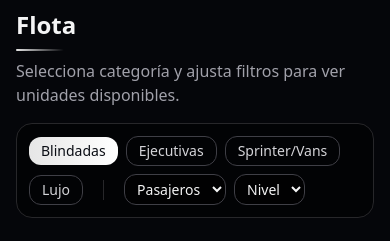
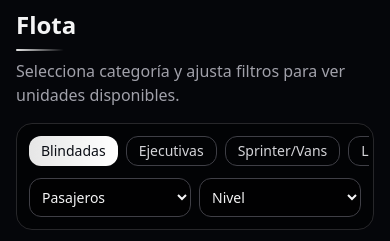
Before and after one commit to mfuentesf/ELITEWEB, a Next.js app: page / in a window 390 px wide. Shown: the part 2260-2501 px from the top of the page. Built offline with nearby package versions, Linux system fonts and the light colour scheme; grey boxes are pictures that could not be loaded.

Commit message:
Update page.tsx

```diff
--- a/src/app/page.tsx
+++ b/src/app/page.tsx
@@ -1,7 +1,7 @@
 "use client";
 
 import React, { useEffect, useMemo, useRef, useState } from "react";
-import { motion } from "framer-motion";
+import { AnimatePresence, motion } from "framer-motion";
 import {
   Shield,
   Car,
@@ -82,7 +82,7 @@ const BRAND = {
   heroImageUrl: "/SUVHERO.png",
 };
 
-// --- Datos configurables (SERVICIOS con más diseño) ---
+// --- Datos configurables (SERVICIOS) ---
 const services = [
   {
     title: "Unidades Blindadas",
@@ -207,7 +207,7 @@ const fleetData: Array<{
   },
 ];
 
-// --- Componentes auxiliares tipados ---
+// --- Layout helpers ---
 interface SectionProps {
   id?: string;
   children: React.ReactNode;
@@ -219,12 +219,12 @@ const Section: React.FC<SectionProps> = ({ id, children, className = "" }) => (
   </section>
 );
 
+// ---------- Fleet ----------
 interface FleetGridProps {
   category: FleetCategory;
   seats: string;
   level: string; // "all" | ArmorLevel
 }
-
 function FleetGrid({ category, seats, level }: FleetGridProps) {
   const filtered = useMemo(() => {
     return fleetData.filter((item) => {
@@ -248,10 +248,9 @@ function FleetGrid({ category, seats, level }: FleetGridProps) {
       {filtered.map((f) => (
         <motion.div
           key={f.name}
-          initial={{ opacity: 0, y: 12 }}
-          whileInView={{ opacity: 1, y: 0 }}
-          transition={{ duration: 0.4 }}
-          viewport={{ once: true }}
+          initial={{ opacity: 0, y: 10 }}
+          animate={{ opacity: 1, y: 0 }}
+          transition={{ duration: 0.25 }}
           className="overflow-hidden rounded-2xl border border-zinc-800 bg-black/50"
         >
           <div className="relative">
@@ -263,10 +262,12 @@ function FleetGrid({ category, seats, level }: FleetGridProps) {
               </span>
             )}
           </div>
+
           <div className="p-5">
             <h3 className="text-lg font-medium bg-[linear-gradient(110deg,_#f7f7f7,_#cfcfcf_38%,_#9a9a9a_55%,_#ffffff_72%)] bg-clip-text text-transparent">
               {f.name}
             </h3>
+
             <div className="mt-3 flex flex-wrap items-center gap-2 text-xs text-zinc-300">
               <span className="rounded-full border border-zinc-700 px-2 py-1">{f.seats} pax</span>
               {f.tags?.map((t) => (
@@ -275,6 +276,7 @@ function FleetGrid({ category, seats, level }: FleetGridProps) {
                 </span>
               ))}
             </div>
+
             <div className="mt-4 flex items-center justify-between">
               <p className="text-sm text-zinc-400">Disponible hoy</p>
               <WhatsAppButton size="sm" message={`Hola, me interesa ${f.name}. ¿Podemos coordinar una cotización?`}>
@@ -288,8 +290,11 @@ function FleetGrid({ category, seats, level }: FleetGridProps) {
   );
 }
 
+// ---------- Services ----------
 function ServicesTabs() {
   const [currentIndex, setCurrentIndex] = useState(0);
+  const [direction, setDirection] = useState<1 | -1>(1);
+
   const active = services[currentIndex];
   const ActivePanelIcon = active.icon as React.ElementType;
 
@@ -297,23 +302,11 @@ function ServicesTabs() {
   const cardsRef = useRef<HTMLDivElement | null>(null);
   const cardRefs = useRef<Array<HTMLDivElement | null>>([]);
 
-  const isMobile = () =>
-    typeof window !== "undefined" && window.matchMedia("(max-width: 767px)").matches;
-
-  const scrollToCard = (index: number) => {
-    const card = cardRefs.current[index];
-    if (!card) return;
-    card.scrollIntoView({ behavior: "smooth", inline: "start", block: "nearest" });
-  };
-
-  const selectServiceDesktop = (index: number) => {
-    setCurrentIndex(index);
-  };
+  const isMobile = () => typeof window !== "undefined" && window.matchMedia("(max-width: 767px)").matches;
 
   // ✅ Detectar card activa cuando el usuario hace swipe (móvil)
   useEffect(() => {
     if (!isMobile()) return;
-
     const root = cardsRef.current;
     if (!root) return;
 
@@ -324,22 +317,35 @@ function ServicesTabs() {
           .sort((a, b) => (b.intersectionRatio ?? 0) - (a.intersectionRatio ?? 0))[0];
 
         if (!best) return;
+        const idx = Number((best.target as HTMLElement).dataset.cardIndex);
 
-        const idx = Number((best.target as HTMLElement).dataset.cardIndex);
-        if (!Number.isNaN(idx)) setCurrentIndex(idx);
+        if (!Number.isNaN(idx)) {
+          setDirection(idx > currentIndex ? 1 : -1);
+          setCurrentIndex(idx);
+        }
       },
-      {
-        root,
-        threshold: [0.55, 0.65, 0.75],
-      }
+      { root, threshold: [0.55, 0.65, 0.75] }
     );
 
     cardRefs.current.forEach((node) => node && observer.observe(node));
     return () => observer.disconnect();
-  }, []);
+    // eslint-disable-next-line react-hooks/exhaustive-deps
+  }, [currentIndex]);
+
+  const selectServiceDesktop = (index: number) => {
+    setDirection(index > currentIndex ? 1 : -1);
+    setCurrentIndex(index);
+  };
+
+  const panelVariants = {
+    enter: (dir: 1 | -1) => ({ opacity: 0, x: dir * 22, y: 0 }),
+    center: { opacity: 1, x: 0, y: 0 },
+    exit: (dir: 1 | -1) => ({ opacity: 0, x: dir * -18, y: 0 }),
+  };
 
   return (
     <div className="mx-auto max-w-7xl">
+      {/* esconder scrollbars solo dentro de esta sección */}
       <style jsx global>{`
         .elite-scroll::-webkit-scrollbar {
           display: none;
@@ -375,7 +381,7 @@ function ServicesTabs() {
         </div>
       </div>
 
-      {/* ✅ DESKTOP: Tabs (pills) visibles solo en md+ */}
+      {/* ✅ DESKTOP: Tabs visibles solo md+ */}
       <div className="hidden md:block">
         <div className="flex flex-wrap gap-2">
           {services.map((s, idx) => {
@@ -430,7 +436,6 @@ function ServicesTabs() {
                 className="snap-start shrink-0 w-[88%] sm:w-[78%]"
               >
                 <div className="relative overflow-hidden rounded-3xl border border-zinc-800 bg-black/40">
-                  {/* bg image */}
                   <div className="absolute inset-0">
                     <img src={(s as any).visual?.img} alt={s.title} className="h-full w-full object-cover opacity-55" />
                     <div className="absolute inset-0 bg-gradient-to-t from-black/85 via-black/35 to-black/25" />
@@ -484,7 +489,6 @@ function ServicesTabs() {
                           </WhatsAppButton>
                         </div>
 
-                        {/* indicador sutil */}
                         <div className="mt-4 flex justify-center gap-1.5">
                           {services.map((_, dot) => (
                             <span
@@ -500,7 +504,6 @@ function ServicesTabs() {
                       </div>
                     </div>
 
-                    {/* fade abajo para ver imagen */}
                     <div className="pointer-events-none absolute inset-x-0 bottom-0 h-16 bg-[linear-gradient(to_top,rgba(0,0,0,0.55),transparent)]" />
                   </div>
                 </div>
@@ -510,15 +513,19 @@ function ServicesTabs() {
         </div>
       </div>
 
-      {/* ✅ DESKTOP: panel clásico */}
+      {/* ✅ DESKTOP: Panel con slide premium */}
       <div className="mt-6 hidden md:block overflow-hidden rounded-3xl border border-zinc-800 bg-black/50">
         <div className="grid grid-cols-1 md:grid-cols-5">
           <div className="p-6 md:col-span-3 md:p-8">
+            <AnimatePresence mode="wait" custom={direction}>
               <motion.div
                 key={active.title}
-              initial={{ opacity: 0, y: 8 }}
-              animate={{ opacity: 1, y: 0 }}
-              transition={{ duration: 0.25 }}
+                custom={direction}
+                variants={panelVariants}
+                initial="enter"
+                animate="center"
+                exit="exit"
+                transition={{ duration: 0.28, ease: "easeOut" }}
                 className="flex items-start gap-4"
               >
                 <div className="relative">
@@ -558,12 +565,16 @@ function ServicesTabs() {
                   )}
 
                   <div className="mt-6 flex flex-wrap items-center gap-3">
-                  <WhatsAppButton size="lg" message={`Hola, me interesa ${active.title}. ¿Podemos coordinar una cotización?`}>
+                    <WhatsAppButton
+                      size="lg"
+                      message={`Hola, me interesa ${active.title}. ¿Podemos coordinar una cotización?`}
+                    >
                       Coordinar por WhatsApp
                     </WhatsAppButton>
                   </div>
                 </div>
               </motion.div>
+            </AnimatePresence>
           </div>
 
           <div className="relative md:col-span-2">
@@ -636,7 +647,7 @@ export default function LuxuryTransportHome() {
   // Flota
   const [category, setCategory] = useState<FleetCategory>("blindada");
   const [seats, setSeats] = useState<string>("all");
-  const [level, setLevel] = useState<string>("all"); // III | IV | V | V+ | all
+  const [level, setLevel] = useState<string>("all");
 
   // Wizard (Hero)
   const [step, setStep] = useState<1 | 2 | 3>(1);
@@ -752,6 +763,15 @@ export default function LuxuryTransportHome() {
     window.addEventListener("resize", setVh);
     return () => window.removeEventListener("resize", setVh);
   }, []);
+
+  // ✅ Ajuste UX Flota:
+  // si el usuario cambia de categoría y deja un nivel, reseteamos nivel si ya no aplica
+  useEffect(() => {
+    if (category !== "blindada") setLevel("all");
+  }, [category]);
+
+  // helper para mobile scroll categories
+  const catRef = useRef<HTMLDivElement | null>(null);
 
   return (
     <div className="min-h-screen bg-[#05060A] text-zinc-100 antialiased">
@@ -1227,7 +1247,7 @@ export default function LuxuryTransportHome() {
         </div>
       </Section>
 
-      {/* Flota */}
+      {/* Flota (AJUSTADA) */}
       <Section id="flota" className="bg-transparent">
         <div className="mx-auto max-w-7xl px-4">
           <div className="mb-6 flex flex-col gap-4 md:flex-row md:items-end md:justify-between">
@@ -1237,8 +1257,16 @@ export default function LuxuryTransportHome() {
               <p className="mt-2 max-w-2xl text-zinc-400">Selecciona categoría y ajusta filtros para ver unidades disponibles.</p>
             </div>
 
+            {/* ✅ Barra de filtros: compacta móvil, limpia desktop */}
             <div className="rounded-2xl border border-zinc-800 bg-black/50 p-3">
-              <div className="flex flex-wrap items-center gap-2">
+              {/* categorias: carrusel en móvil, wrap en desktop */}
+              <div
+                ref={catRef}
+                className={[
+                  "elite-scroll -mx-2 px-2",
+                  "flex gap-2 overflow-x-auto md:overflow-visible md:flex-wrap md:mx-0 md:px-0",
+                ].join(" ")}
+              >
                 {(
                   [
                     ["blindada", "Blindadas"],
@@ -1250,22 +1278,24 @@ export default function LuxuryTransportHome() {
                   <button
                     key={k}
                     onClick={() => setCategory(k)}
-                    className={`rounded-xl px-3 py-1 text-sm ${
+                    className={[
+                      "shrink-0 rounded-xl px-3 py-1 text-sm transition",
                       category === k
                         ? "bg-gradient-to-r from-[#e6e6e6] to-[#ffffff] text-[#0a0d14]"
-                        : "border border-zinc-700 text-zinc-300 hover:border-zinc-600"
-                    }`}
+                        : "border border-zinc-700 text-zinc-300 hover:border-zinc-600",
+                    ].join(" ")}
                   >
                     {label}
                   </button>
                 ))}
+              </div>
 
-                <div className="mx-3 h-5 w-px bg-zinc-800" />
-
+              {/* selects: 2 columnas en móvil, inline en desktop */}
+              <div className="mt-3 grid grid-cols-2 gap-2 md:mt-2 md:flex md:items-center md:gap-2">
                 <select
                   value={String(seats)}
                   onChange={(e) => setSeats(e.target.value)}
-                  className="rounded-xl border border-zinc-700 bg-black/60 px-2 py-1 text-sm"
+                  className="w-full rounded-xl border border-zinc-700 bg-black/60 px-2 py-2 text-sm md:w-auto md:py-1"
                 >
                   <option value="all">Pasajeros</option>
                   <option value="5">≥ 5</option>
@@ -1274,11 +1304,16 @@ export default function LuxuryTransportHome() {
                   <option value="12">≥ 12</option>
                 </select>
 
-                {category === "blindada" && (
                 <select
                   value={level}
                   onChange={(e) => setLevel(e.target.value)}
-                    className="rounded-xl border border-zinc-700 bg-black/60 px-2 py-1 text-sm"
+                  disabled={category !== "blindada"}
+                  className={[
+                    "w-full rounded-xl border px-2 py-2 text-sm md:w-auto md:py-1",
+                    category === "blindada"
+                      ? "border-zinc-700 bg-black/60"
+                      : "border-zinc-800 bg-black/40 text-zinc-500 cursor-not-allowed",
+                  ].join(" ")}
                 >
                   <option value="all">Nivel</option>
                   <option value="III">III</option>
@@ -1286,12 +1321,22 @@ export default function LuxuryTransportHome() {
                   <option value="V">V</option>
                   <option value="V+">V+</option>
                 </select>
-                )}
               </div>
             </div>
           </div>
 
+          {/* ✅ animación sutil al cambiar filtros */}
+          <AnimatePresence mode="wait">
+            <motion.div
+              key={`${category}-${seats}-${level}`}
+              initial={{ opacity: 0, y: 8 }}
+              animate={{ opacity: 1, y: 0 }}
+              exit={{ opacity: 0, y: -6 }}
+              transition={{ duration: 0.22 }}
+            >
               <FleetGrid category={category} seats={seats} level={level} />
+            </motion.div>
+          </AnimatePresence>
         </div>
       </Section>
 
```
Lines whose indentation alone changed are shown as unchanged.
